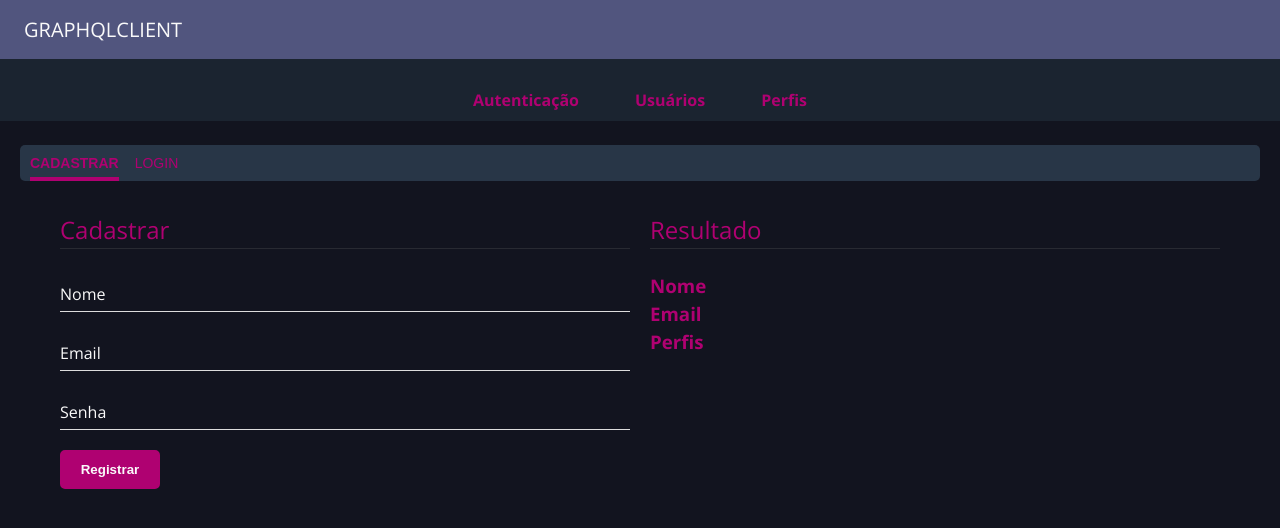
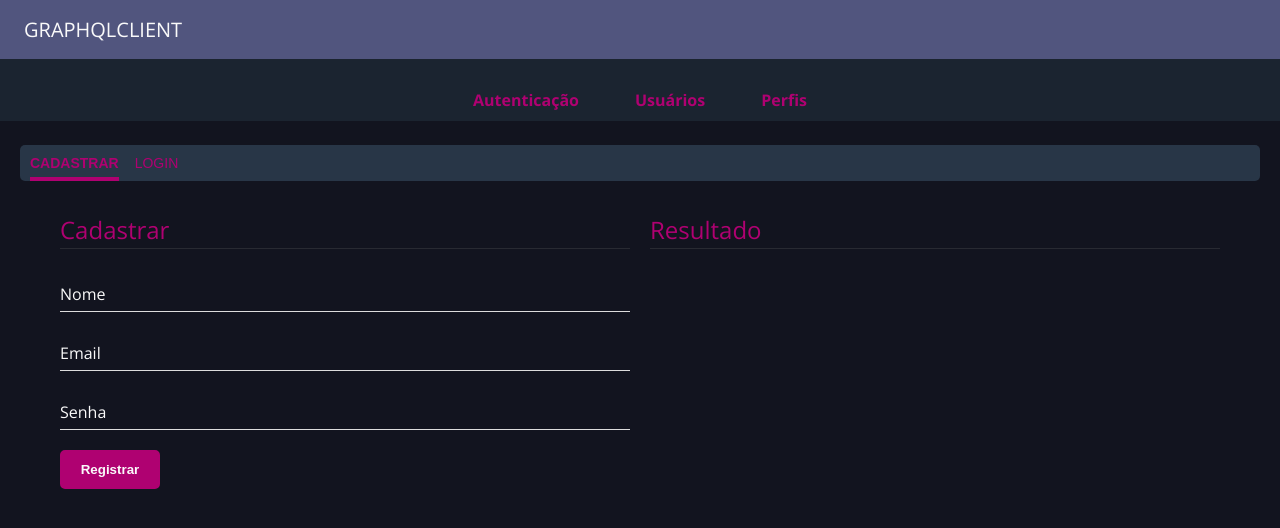
Before and after one commit to Mathh19/projeto-graphql, a React (Vite) app in the folder frontend/: page / in a window 1280 px wide. Shown: the top 528 px of the page. Built offline with nearby package versions, Linux system fonts and the light colour scheme; some icons are missing.

Commit message:
Setting initial data for the ref as empty so that it is filled with registration data later

```diff
--- a/frontend/src/components/RegisterUser/index.tsx
+++ b/frontend/src/components/RegisterUser/index.tsx
@@ -28,12 +28,7 @@ export const RegisterUser = () => {
     profiles: undefined,
   });
   const [registerUser, { error }] = useMutation(REGISTER_USER);
-  const dataUserRef = useRef({
-    name: '',
-    email: '',
-    password: '',
-    profiles: undefined,
-  } as User);
+  const dataUserRef = useRef<User>();
 
   const handleRegisterSubmit = (event: React.FormEvent<HTMLFormElement>) => {
     event.preventDefault();
@@ -75,7 +70,7 @@ export const RegisterUser = () => {
         </Form>
       </Wrapper>
       <Results>
-        {dataUserRef !== undefined && (
+        {dataUserRef.current !== undefined && (
           <Styled.ContainerResults>
             <h3>Nome</h3>
             <p>{dataUserRef.current.name}</p>
```
